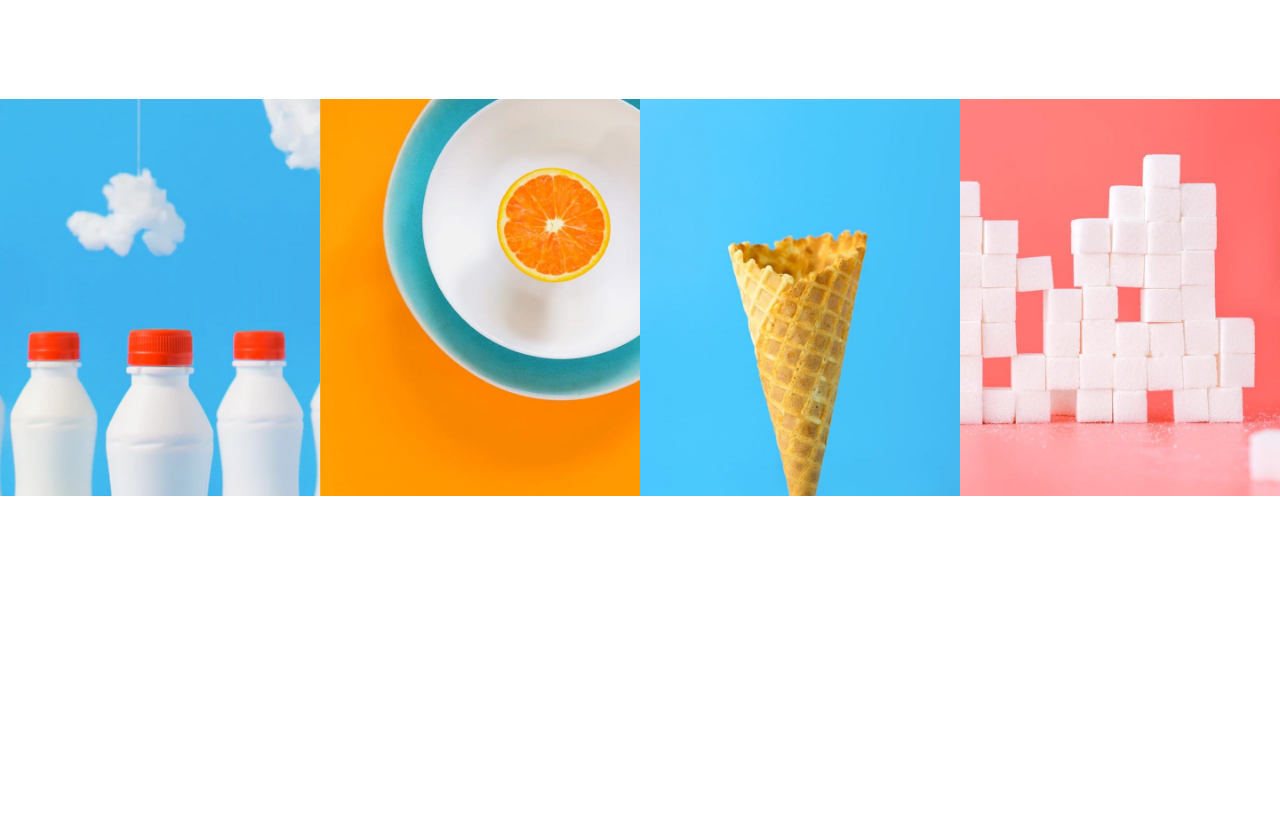
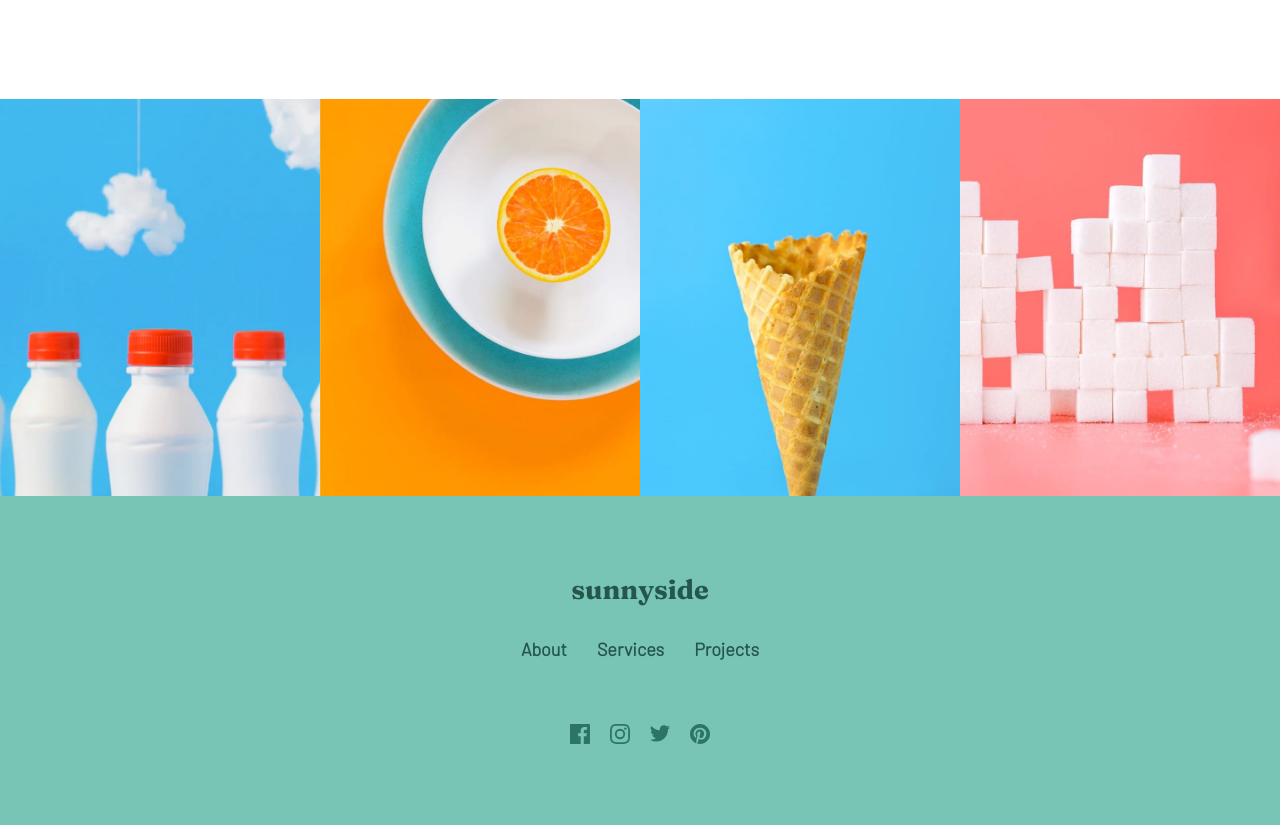
Before and after one commit to mboto-julius/sunnyside-agency, a plain HTML site: page index.html in a window 1280 px wide. Shown: the part 2897-3722 px from the top of the page. Before the commit the page ends 3393 px from the top, so only its background shows below. Drawn offline with Linux system fonts and the light colour scheme.

Commit message:
add footer

```diff
--- a/css/main.css
+++ b/css/main.css
@@ -13,7 +13,7 @@
     --yellow: hsl(51, 100%, 49%);
     --dark-desaturated-cyan: hsl(167, 40%, 24%);
     --dark-blue : hsl(198, 62%, 26%);
-    --dark-moderate-cyan: hsl(168, 34%, 41%);
+    --dark-moderate-cyan: hsl(168, 39%, 62%);
     --very-dark-desaturated-blue: hsl(212, 27%, 19%);
     --very-dark-grayish-blue: hsl(213, 9%, 39%);
     --dark-grayish-blue: hsl(232, 10%, 55%);
@@ -256,6 +256,40 @@
   }
 
 
+  /* ----- footer ----- */
+  footer{
+    background-color: var(--dark-moderate-cyan);
+  }
+
+  .footer-details{
+    padding: 6% 0;
+    display: flex;
+    flex-direction: column;
+    justify-content: center;
+    align-items: center;
+  }
+
+  .footer-link{
+    padding-top: 2rem;
+    padding-bottom: 4rem;
+    display: flex;
+    gap: 0 30px;
+  }
+
+  .footer-link a{
+    font-weight: 600;
+  }
+
+  .footer-link a,  .company-name{
+    color: var(--dark-desaturated-cyan);
+  }
+
+  .social-icon{
+    display: flex;
+    gap: 0 20px;
+  }
+
+
   /* Extra small devices (phones, 600px and down) */
   @media only screen and (max-width: 600px) {
     .menu-navigation {
--- a/index.html
+++ b/index.html
@@ -186,6 +186,35 @@
     </section>
     <!-- gallery section end -->
 
+    <!-- footer -->
+    <footer>
+      <div class="footer-details">
+        <div class="company-name" s>
+          <h2 class="fraunces-font-family">sunnyside</h2>
+        </div>
+        <div class="footer-link">
+          <a href="#">About</a>
+          <a href="#">Services</a>
+          <a href="#">Projects </a>
+        </div>
+        <div class="social-icon">
+          <a href="#"
+            ><img src="/images/icon-facebook.svg" alt="facebook_icon"
+          /></a>
+          <a href="#"
+            ><img src="/images/icon-instagram.svg" alt="instagram_icon"
+          /></a>
+          <a href="#"
+            ><img src="/images/icon-twitter.svg" alt="twitter_icon"
+          /></a>
+          <a href="#"
+            ><img src="/images/icon-pinterest.svg" alt="pinterest_icon"
+          /></a>
+        </div>
+      </div>
+    </footer>
+    <!-- footer -->
+
     <script src="/js/main.js"></script>
   </body>
 </html>
```
